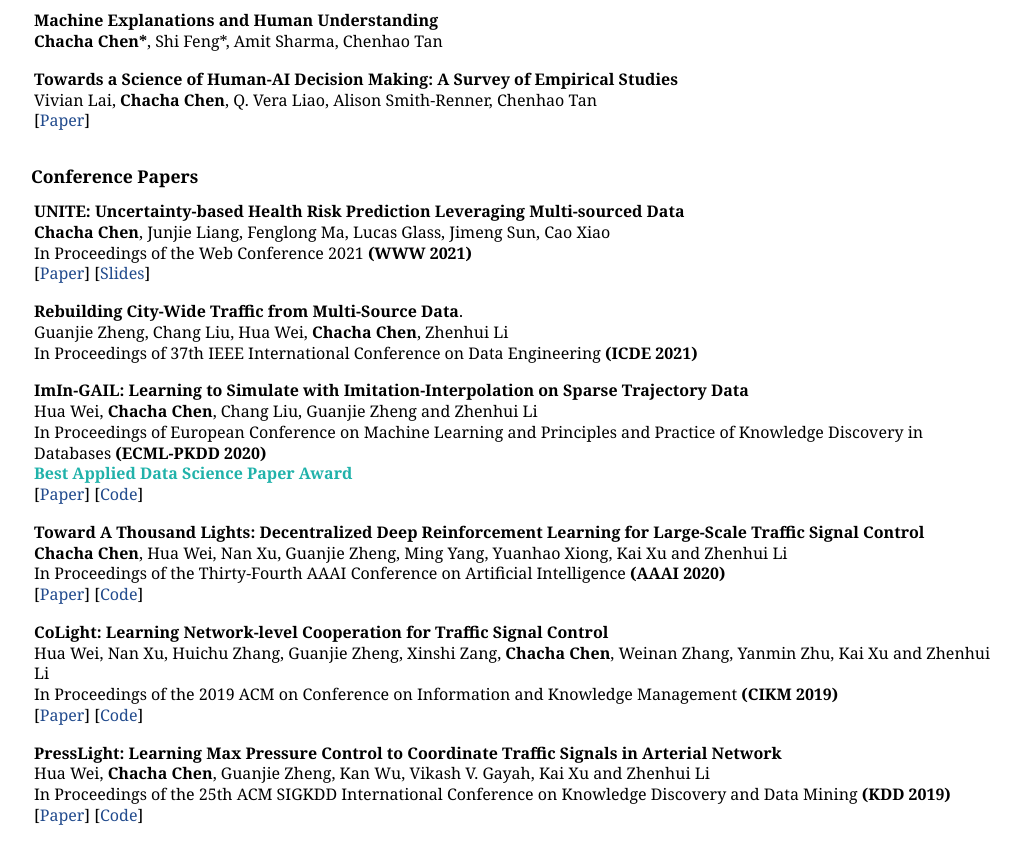
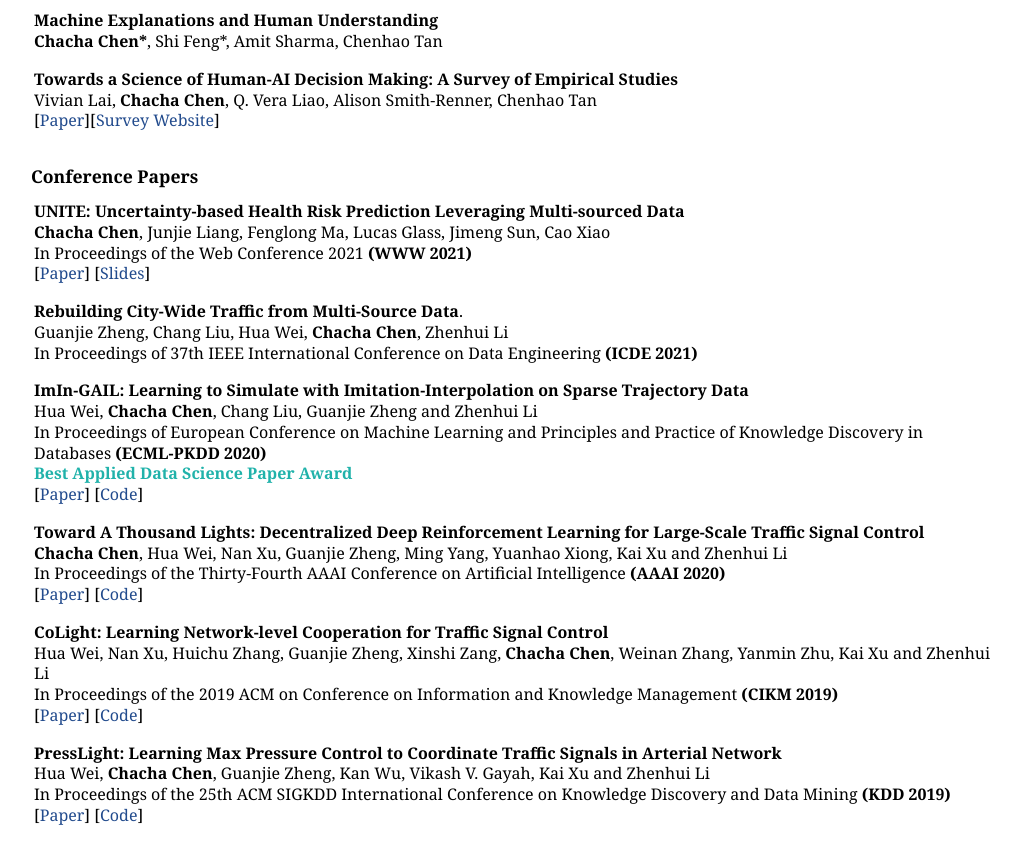
Before and after one commit to Chacha-Chen/Chacha-Chen.github.io, a plain HTML site: page index.html in a window 1280 px wide. Shown: the part 1131-1993 px from the top of the page, without its empty margins (125-1145 px from the left). Drawn offline with Linux system fonts and the light colour scheme.

Commit message:
update survey web

```diff
--- a/index.html
+++ b/index.html
@@ -275,7 +275,7 @@ My research interests focus on human-centered AI, at the intersection of machine
         <p>
               <b>  Towards a Science of Human-AI Decision Making: A Survey of Empirical Studies</b> <br>
    Vivian Lai, <b>Chacha Chen</b>, Q. Vera Liao, Alison Smith-Renner, Chenhao Tan<br>
-    [<a href="https://arxiv.org/abs/2112.11471">Paper</a>]
+    [<a href="https://arxiv.org/abs/2112.11471">Paper</a>][<a href="https://haidecisionmaking.github.io">Survey Website</a>]
         </p>
         </td>
     </tr>
```
Also changed, not shown: 1 other file.
